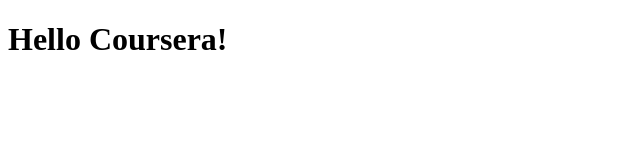
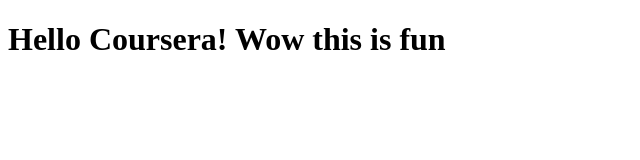
Before and after one commit to JahB123/coursera-test, a plain HTML site: page site/index.html in a window 1280 px wide. Shown: the whole page, without its empty margins (0-640 px from the left). Drawn offline with Linux system fonts and the light colour scheme.

Commit message:
small changes

```diff
--- a/site/index.html
+++ b/site/index.html
@@ -4,6 +4,7 @@
 	<title>Hello Coursera</title>
 </head>
 <body>
-<h1>Hello Coursera!</h1>
+<h1>Hello Coursera! Wow this is fun
+</h1>
 </body>
 </html>
```
